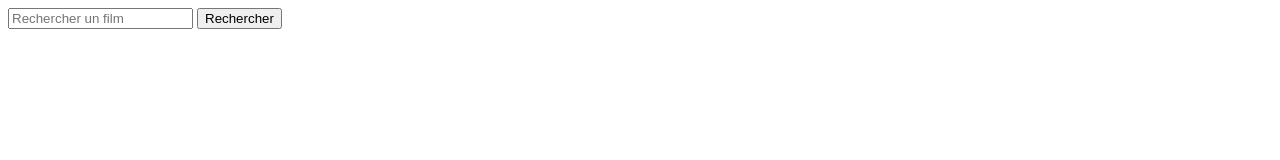
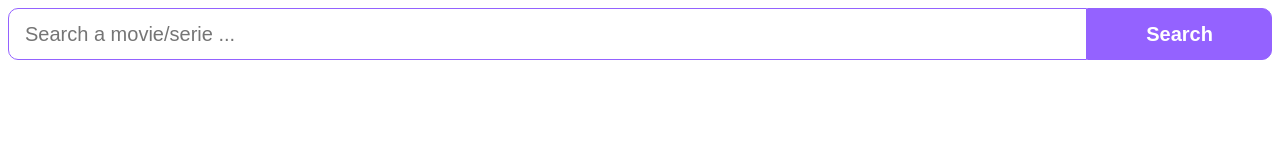
Before and after one commit to Ceartyme/movie_javascript, a plain HTML site: page search.html in a window 1280 px wide. Drawn offline with Linux system fonts and the light colour scheme.

Commit message:
Style[search] : style for the searchbar

```diff
--- a/search.html
+++ b/search.html
@@ -9,8 +9,8 @@
 <body id="body">
 
     <div id="search_bar">
-        <input type="text" placeholder="Rechercher un film" id="search_input" autocomplete="off">
-        <button type="submit" id="search_button">Rechercher</button>
+        <input type="text" id="search_input" placeholder="Search a movie/serie ..."  autocomplete="off">
+        <button type="submit" id="search_button">Search</button>
     </div>
     <div id="container">
     </div>
--- a/style_search_movie.css
+++ b/style_search_movie.css
@@ -1,5 +1,6 @@
 html{
     --french_violet : #8000B6;
+    --hover__light_purple : #7b4fdb;
     --light_purple : #9462FF;
     --lighter_purple : #C4A8FF;
     --neon_blue : #0062FF;
@@ -26,9 +27,6 @@ html{
     position: relative;
     width: 300px;
 }
-
-
-
 
 .first_part_box.box_part{
     height: 370px;
@@ -113,3 +111,40 @@ html{
 .see_more_button:hover{
     background: var(--french_violet);
 }
+
+
+#search_bar{
+    width: 100%;
+    display: flex;
+    align-items: center;
+}
+#search_input{
+    width: 85%;
+    height: 50px;
+    padding: 0 16px;
+    font-size: 20px;
+    border : 1px solid var(--light_purple);
+    border-radius: 10px 0 0 10px;
+    color: var(--black);
+    background-color: transparent;
+}
+#search_input:focus, #search_input:focus-visible{
+    border-color: var(--hover__light_purple);
+}
+#search_button{
+    width: 15%;
+    height: 51.6px;
+    font-size: 20px;
+    font-weight: 600;
+    color: var(--white) ;
+    background: var(--light_purple);
+    cursor: pointer;
+    padding: 0 6px;
+    border: 1px solid var(--light_purple);
+    border-radius: 0 10px 10px 0;
+    transition: background-color 0.4s ease-in-out;
+    text-align: center;
+}
+#search_button:hover{
+    background: var(--hover__light_purple);
+}
```
